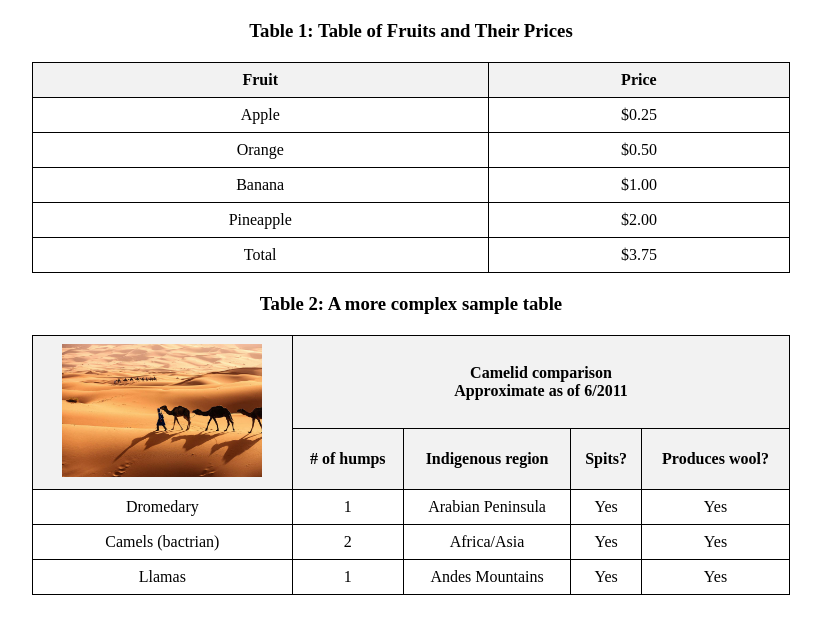
After one commit to AlbishriAbdullah/CS471-WEB-Activities, a Django app: page /books/lab5_task4/ in a window 1280 px wide. The commit adds this page. Shown: the top 634 px of the page, without its empty margins (229-1050 px from the left). Run offline with Django 4.2, Linux system fonts and the light colour scheme.

Commit message:
commit Lab 5

```diff
--- a/apps/bookmodule/urls.py
+++ b/apps/bookmodule/urls.py
@@ -19,4 +19,7 @@ urlpatterns = [
     path('book_list_task4/',views.book_list_task4,name='books.book_list_task4'),
     path('book_statistics/',views.book_statistics,name='books.book_statistics'),
     path('students_by_city/',views.students_by_city, name='books.students_by_city'),
+    path('lab5_task1/', views.lab5_task1, name='books.lab5_task1'),
+    path('lab5_task2_3/',views.lab5_task2,name='books.lab5_taks2_3'),
+    path('lab5_task4/',views.lab5_task4,name='books.lab5_task4'),
 ]
--- a/apps/bookmodule/views.py
+++ b/apps/bookmodule/views.py
@@ -128,7 +128,7 @@ student1 = Student.objects.create(name='Salman',age=24,address = address1)
 student2 = Student.objects.create(name='Abdulrhman',age=23,address=address2)
 student3 = Student.objects.create(name='Rayan',age=19,address=address3)
 
-# lab 8 task 9
+# lab 8 task 7
 def students_by_city(request):
     city_counts = (
         Student.objects.values('address__city')
@@ -137,3 +137,12 @@ def students_by_city(request):
     )
 
     return render(request, 'bookmodule/students_by_city.html', {'city_counts': city_counts})
+# lab 5
+def lab5_task1(request):
+    return render(request, 'bookmodule/lab5_task1.html')
+
+def lab5_task2(request):
+    return render(request,'bookmodule/lab5_task2_3.html')
+
+def lab5_task4(request):
+    return render(request,'bookmodule/lab5_task4.html')
--- a/apps/static/style.css
+++ b/apps/static/style.css
@@ -15,3 +15,80 @@
     .topnav a.active{
     color: #008CBA;
     }
+
+    /* lab 5 styling */
+    .links-container {
+    text-align: center;
+    padding: 20px;
+}
+
+.link {
+    display: block;
+    margin: 10px auto;
+    padding: 15px;
+    width: 50%;
+    text-align: center;
+    text-decoration: none;
+    font-size: 18px;
+    color: white;
+    border-radius: 5px;
+}
+
+.link.open-new {
+    background-color: lightgreen;
+}
+
+.link.open-same {
+    background-color: gray;
+}
+
+.link.open-same-alt {
+    background-color: black;
+}
+
+.link:hover {
+    background-color: orange;
+}
+
+.link:visited {
+    opacity: 0.7;
+}
+
+.link:active {
+    transform: scale(0.98);
+    background-color: darkblue;
+}
+
+h1{
+    color: rgb(0, 255, 72);
+    background-color: gray;
+}
+.h1Style{
+    background-color: rgb(11, 184, 242);
+    color: white;
+}
+
+/* lab5 task4 */
+
+table {
+    border-collapse: collapse;
+    width: 60%;
+    margin: 20px auto;
+    text-align: center;
+    }
+th, td {
+border: 1px solid black;
+padding: 8px;
+    }
+th {
+background-color: #f2f2f2;
+}
+.table-header {
+font-weight: bold;
+text-align: center;
+margin-top: 20px;
+    }
+    .image-cell img {
+width: 200px;
+height: auto;
+}
--- /dev/null
+++ b/apps/templates/bookmodule/lab5_task4.html
@@ -0,0 +1,89 @@
+<!DOCTYPE html>
+<html lang="en">
+<head>
+    <meta charset="UTF-8">
+    <meta name="viewport" content="width=device-width, initial-scale=1.0">
+    <title>Paragraph Formating</title>
+{% load static %}
+<link rel="stylesheet" href="{% static 'style.css' %}">
+</head>
+<body>
+    <!DOCTYPE html>
+    <html lang="en">
+    <head>
+        <meta charset="UTF-8">
+        <meta name="viewport" content="width=device-width, initial-scale=1.0">
+        <title>Sample Tables</title>
+    </head>
+    <body>
+        <!-- Table 1 -->
+        <h3 class="table-header">Table 1: Table of Fruits and Their Prices</h3>
+        <table>
+            <tr>
+                <th>Fruit</th>
+                <th>Price</th>
+            </tr>
+            <tr>
+                <td>Apple</td>
+                <td>$0.25</td>
+            </tr>
+            <tr>
+                <td>Orange</td>
+                <td>$0.50</td>
+            </tr>
+            <tr>
+                <td>Banana</td>
+                <td>$1.00</td>
+            </tr>
+            <tr>
+                <td>Pineapple</td>
+                <td>$2.00</td>
+            </tr>
+            <tr>
+                <td>Total</td>
+                <td>$3.75</td>
+            </tr>
+        </table>
+
+        <!-- Table 2 -->
+        <h3 class="table-header">Table 2: A more complex sample table</h3>
+        <table>
+            <tr>
+                <th rowspan="2" class="image-cell">
+                    <img src="{% static  'camal.jpg' %}" alt="camal and desert">
+                </th>
+                <th colspan="4">Camelid comparison<br>Approximate as of 6/2011</th>
+            </tr>
+            <tr>
+                <th># of humps</th>
+                <th>Indigenous region</th>
+                <th>Spits?</th>
+                <th>Produces wool?</th>
+            </tr>
+            <tr>
+                <td>Dromedary</td>
+                <td>1</td>
+                <td>Arabian Peninsula</td>
+                <td>Yes</td>
+                <td>Yes</td>
+            </tr>
+            <tr>
+                <td>Camels (bactrian)</td>
+                <td>2</td>
+                <td>Africa/Asia</td>
+                <td>Yes</td>
+                <td>Yes</td>
+            </tr>
+            <tr>
+                <td>Llamas</td>
+                <td>1</td>
+                <td>Andes Mountains</td>
+                <td>Yes</td>
+                <td>Yes</td>
+            </tr>
+        </table>
+    </body>
+    </html>
+
+</body>
+</html>
```
Also changed, not shown: apps/templates/bookmodule/lab5_task1.html (added, +15 -0 lines), apps/templates/bookmodule/lab5_task2_3.html (added, +55 -0 lines), apps/static/camal.jpg (added), db.sqlite3.
